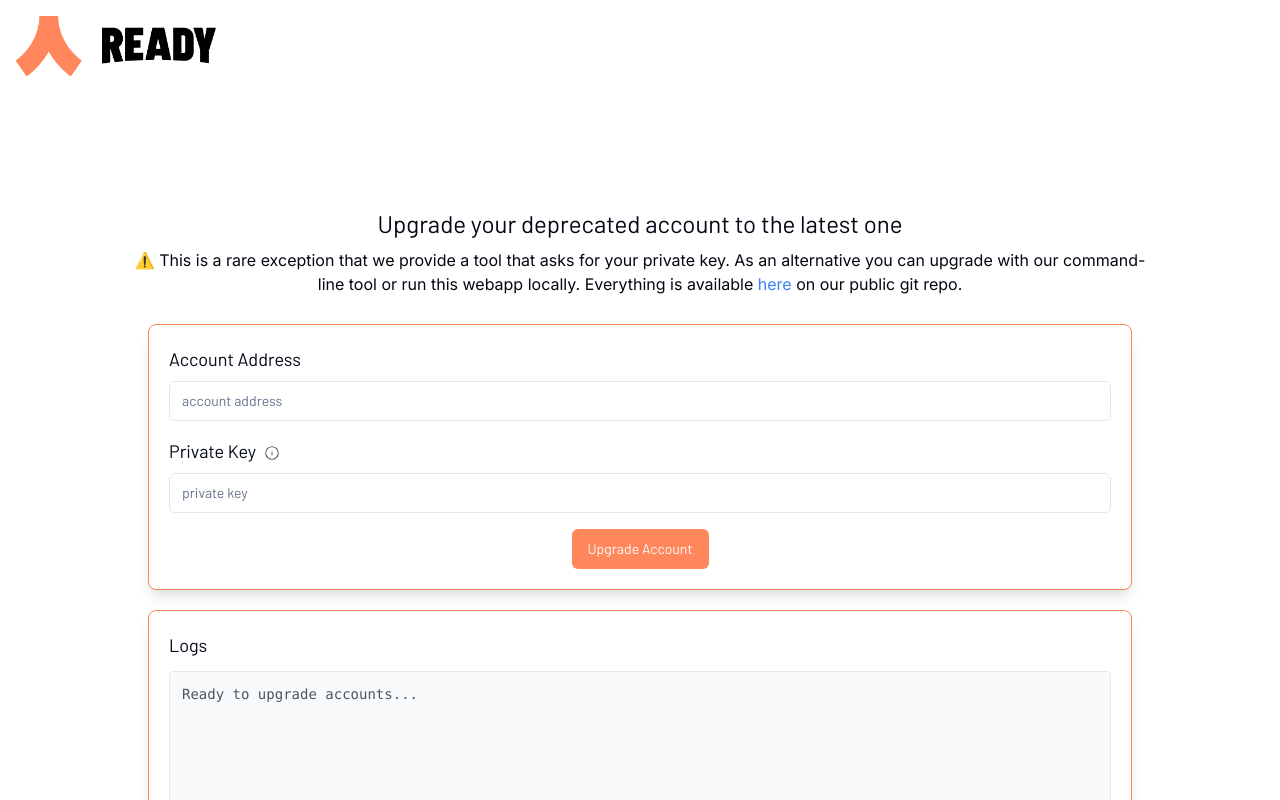
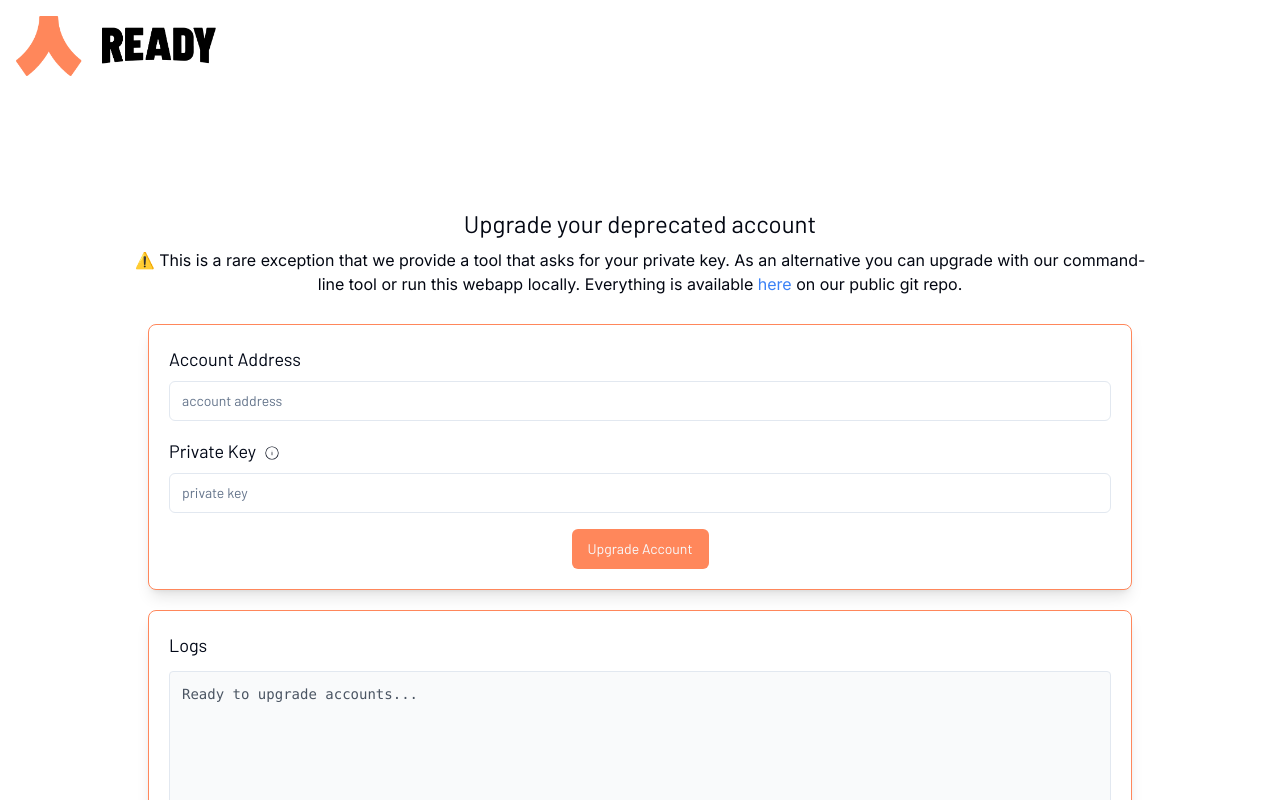
Before and after one commit to argentlabs/upgrade-v0-account, a Next.js app in the folder frontend/: page / in a window 1280 px wide. Shown: the top 800 px of the page. Built offline with nearby package versions, Linux system fonts and the light colour scheme; what chai, starknet would draw is missing.

Commit message:
update text

```diff
--- a/frontend/app/page.tsx
+++ b/frontend/app/page.tsx
@@ -5,7 +5,7 @@ export default function Home() {
       <div className="flex items-center justify-center p-5 ">
         <div className="flex flex-col m-24 max-w-5xl">
           <h5 className="text-2xl  text-gray-950 text-center font-barlow">
-            Upgrade your deprecated account to the latest one
+            Upgrade your deprecated account
           </h5>
           <h4 className="text-1xl text-gray-950 text-center py-2 mb-5">
             ⚠️ This is a rare exception that we provide a tool that asks for your private key. As an alternative you can
```
